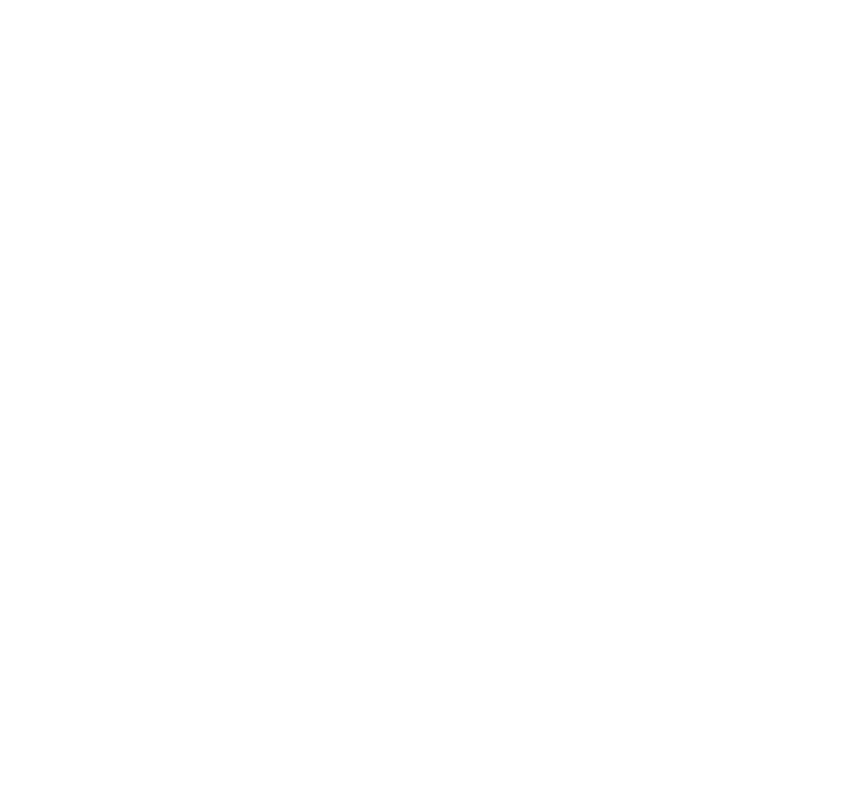
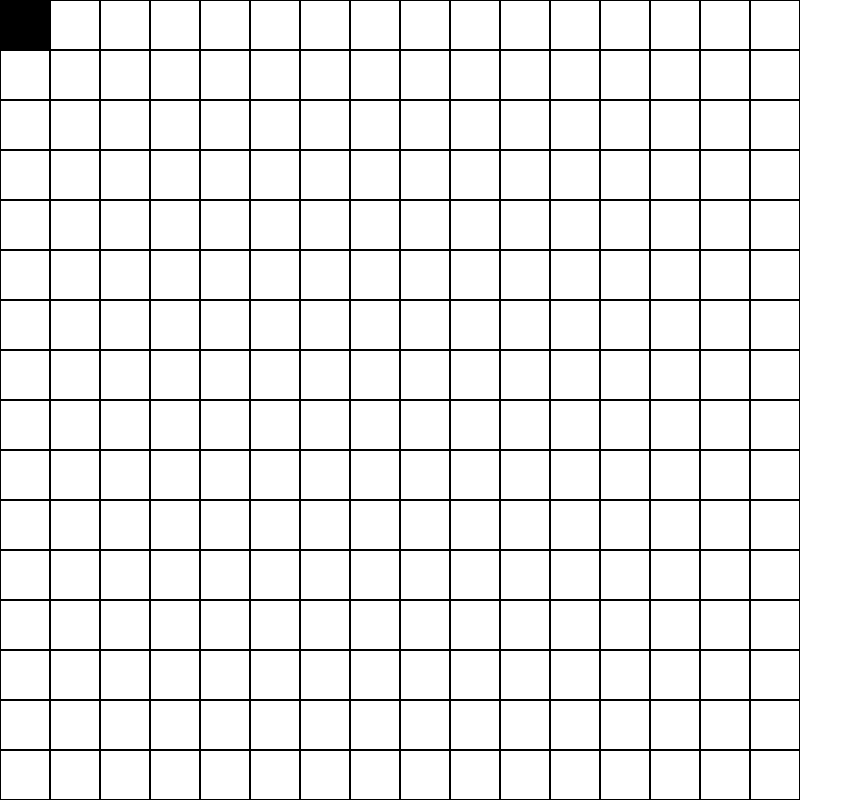
Before and after one commit to TRPeck/etch-a-sketch, a plain HTML site: page index.html in a window 1280 px wide. Shown: the whole page, without its empty margins (0-862 px from the left). Drawn offline with Linux system fonts and the light colour scheme.

Commit message:
Create grid and add hover to change color effect

```diff
--- a/index.html
+++ b/index.html
@@ -8,6 +8,6 @@
     <link rel="stylesheet" href="./style.css">
 </head>
 <body>
-
+    <div id="container"></div>
 </body>
 </html>
--- a/index.js
+++ b/index.js
@@ -0,0 +1,21 @@
+function createGrid(x) {
+    const container = document.querySelector("#container");
+    container.style.height = window.innerHeight.toString() + "px";
+    container.style.width = container.style.height;
+    const sideLength = getComputedStyle(container).width.replace("px", "") / x;
+    for(let i = 0; i < x ** 2; i++) {
+        let square = document.createElement("div");
+        square.style.boxSizing = "border-box";
+        square.style.width = sideLength + "px";
+        square.style.height = sideLength + "px";
+        square.style.border = "1px solid black";
+        square.addEventListener("mouseover", () => {
+            square.style.backgroundColor = "black";
+        });
+        container.appendChild(square);
+    }
+}
+
+window.addEventListener("load", () => {
+    createGrid(16);
+});
--- a/style.css
+++ b/style.css
@@ -0,0 +1,9 @@
+body {
+    margin: 0;
+    padding: 0;
+}
+
+#container {
+    display: flex;
+    flex-wrap: wrap;
+}
```
